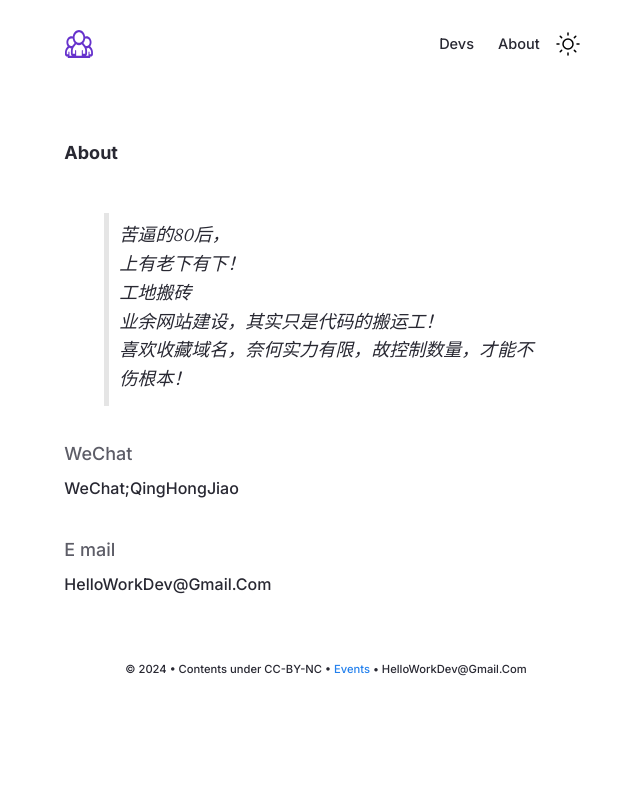
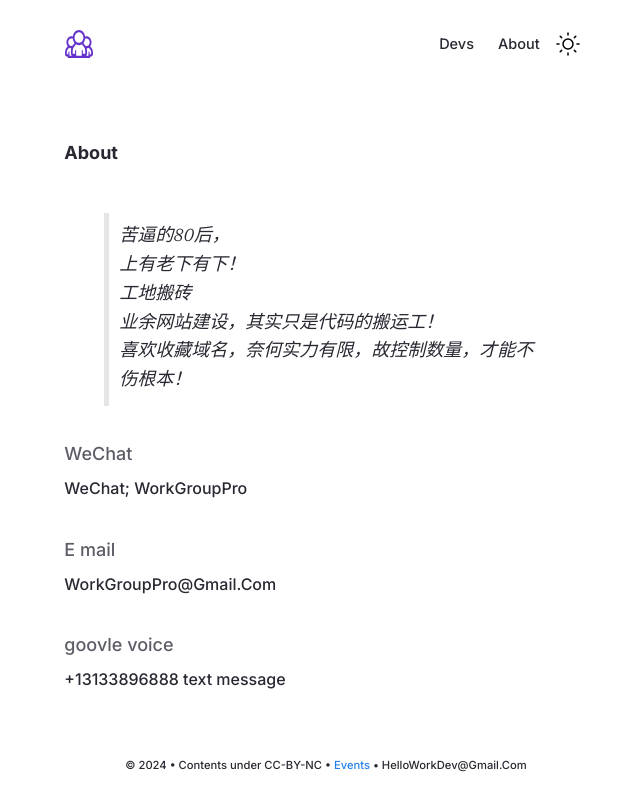
Before and after one commit to YiPianYe/workgroup, a Jekyll site: the page built from pages/about.md, in a window 1280 px wide. Shown: the top 811 px of the page, without its empty margins (314-954 px from the left). Built offline with Jekyll 4.4.1, drawn with Linux system fonts in a browser that asks for light colours; comment, search, counter and statistics services are not loaded.

Commit message:
Update about.md

```diff
--- a/pages/about.md
+++ b/pages/about.md
@@ -16,7 +16,10 @@ content-type: static
 >  喜欢收藏域名，奈何实力有限，故控制数量，才能不伤根本！
 
 ## WeChat
-WeChat;QingHongJiao
+WeChat; WorkGroupPro
 
 ## E mail
-HelloWorkDev@Gmail.Com
+WorkGroupPro@Gmail.Com
+
+## goovle voice
++13133896888 text message
```
